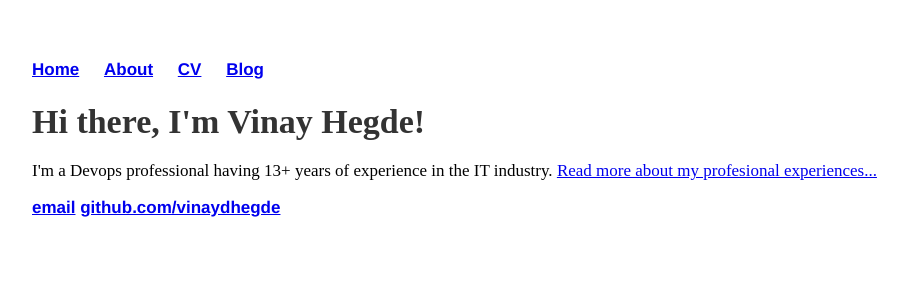
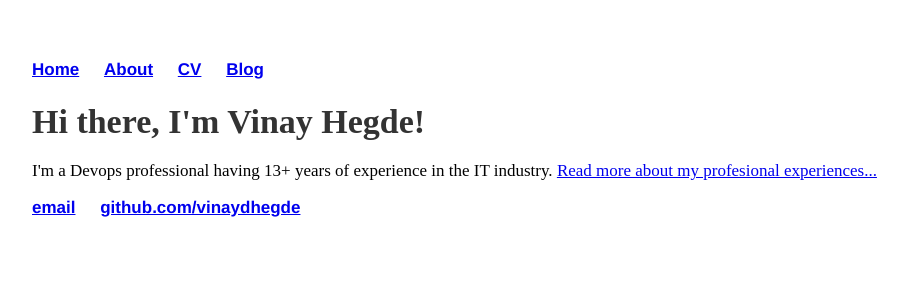
Before and after one commit to vinaydhegde/vinaydhegde.github.io, a Jekyll site: the page built from index.html, in a window 1280 px wide. Shown: the top 300 px of the page, without its empty margins (160-1068 px from the left). Built offline with Jekyll 4.4.1, drawn with Linux system fonts in a browser that asks for light colours.

Commit message:
Update main.css

```diff
--- a/css/main.css
+++ b/css/main.css
@@ -97,8 +97,7 @@
     height: 200px;
     margin-top: -200px;
     margin-right: 20px;
-    height: 35px;
-   margin: 0px 0px 50px 0px;
+
 
 
 
```
